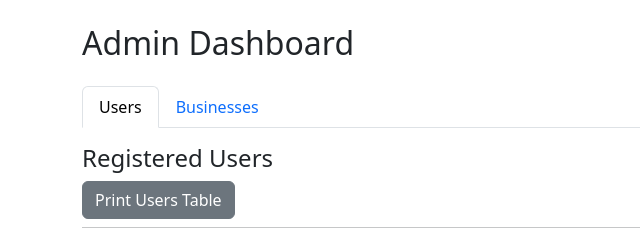
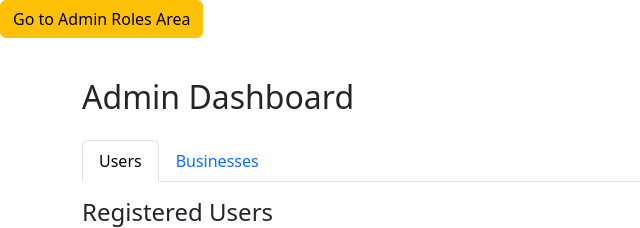
Before and after one commit to joejmendezsr/perkminer-backend, a Flask app: page /admin/dashboard in a window 1280 px wide. Shown: the top 228 px of the page, without its empty margins (0-640 px from the left). Run offline with Flask 3, Linux system fonts and the light colour scheme; a user stored in the database is signed in; data comes from the database, SQL or seed files in the repository; data that the repository does not hold is empty.

Commit message:
Add navigation buttons between admin roles and dashboards

```diff
--- a/templates/admin_dashboard.html
+++ b/templates/admin_dashboard.html
@@ -6,6 +6,9 @@
     <link rel="stylesheet" href="https://cdn.jsdelivr.net/npm/bootstrap@5.3.2/dist/css/bootstrap.min.css">
 </head>
 <body>
+<a href="{{ url_for('admin_roles_landing') }}" class="btn btn-warning mb-3">
+  <i class="bi bi-shield-lock-fill"></i> Go to Admin Roles Area
+</a>
 <div class="container py-4">
     <h2 class="mb-4">Admin Dashboard</h2>
 
```
